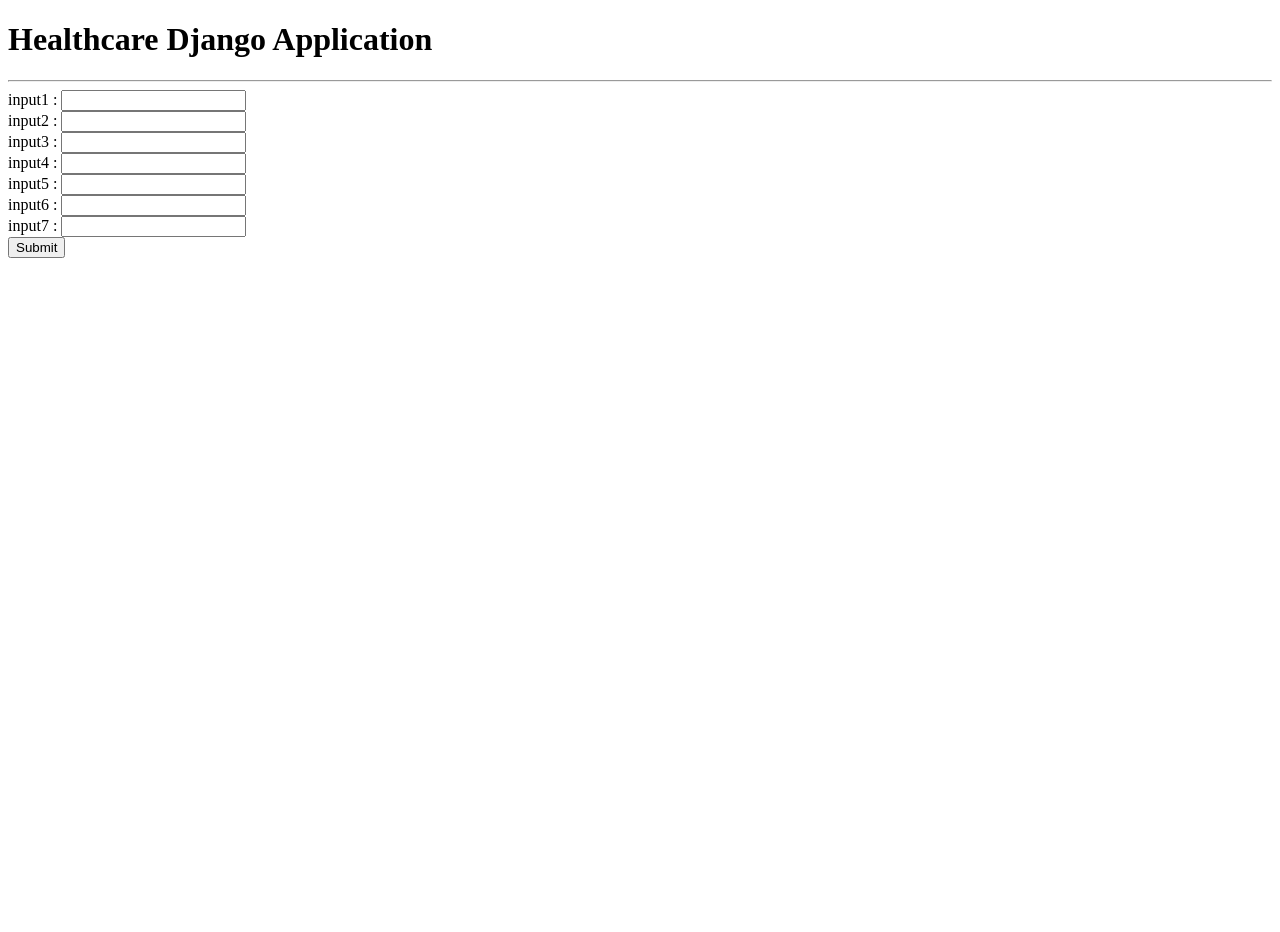
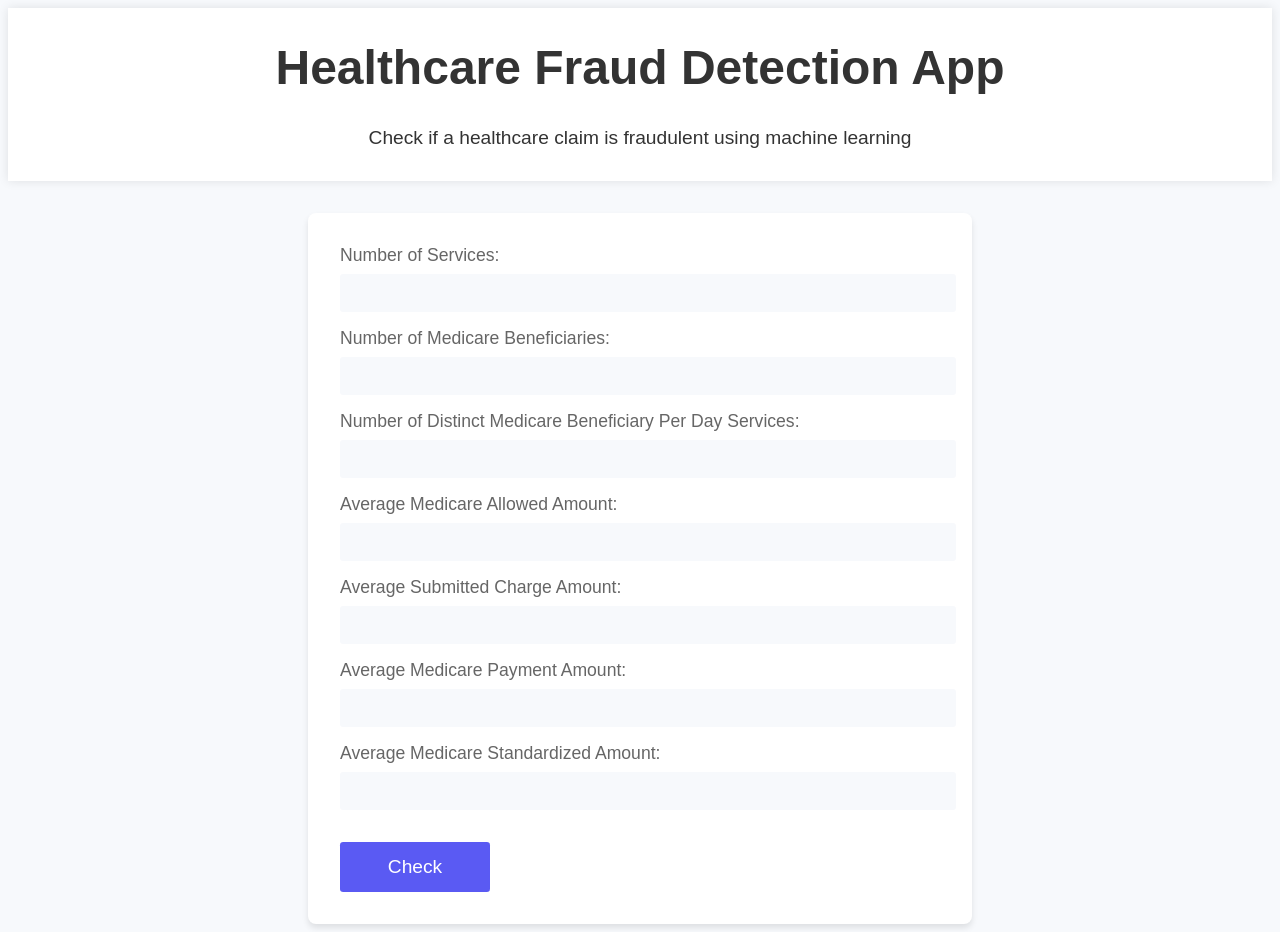
Before and after one commit to Sandeep7784/ML-Minor-Project, a Django app: page /form/ in a window 1280 px wide. Before the commit the page ends 258 px from the top, so only its background shows below. Run offline with Django 4.2, Linux system fonts and the light colour scheme; parts of the project's set-up code (start-up, migrations or seed data) failed here and were passed over.

Commit message:
Added the css for form

```diff
--- a/static/css/form_style.css
+++ b/static/css/form_style.css
@@ -1,86 +1,128 @@
-@import url('https://fonts.googleapis.com/css?family=Montserrat:400,500&display=swap');
+body {
+  background-color: #f7f9fc;
+  color: #333;
+  font-family: Arial, sans-serif;
+}
 
-body {
-	font-family: Montserrat,Arial, Helvetica, sans-serif;
-	background-color:#f7f7f7;
+header {
+    background-color: #fff;
+    box-shadow: 0px 0px 10px rgba(0, 0, 0, 0.1);
+    position: sticky;
+    top: 0;
+    z-index: 999;
 }
-* {box-sizing: border-box}
 
-/* Add padding to container elements */
-.container {
-	background-color:#f7f7f7;
-    padding: 20px;
-    width:500px;
-    position: absolute;
-    left: 50%;
-    top: 50%;
-    transform: translate(-50%, -50%);
-    border:1px solid #ccc;
-    border-radius:10px;
-    -webkit-box-shadow: 2px 1px 21px -9px rgba(0,0,0,0.38);
-    -moz-box-shadow: 2px 1px 21px -9px rgba(0,0,0,0.38);
-    box-shadow: 2px 1px 21px -9px rgba(0,0,0,0.38);
+.header-content {
+max-width: 750px;
+margin: 0 auto;
+padding: 2rem;
+text-align: center;
+}
+
+.header-content h1 {
+margin-top: 0;
+font-size: 3rem;
+color: #333;
+}
+
+.header-content p {
+    margin-bottom: 0;
+    font-size: 1.2rem;
+}
+
+form {
+  margin-top: 2rem !important;
+  background-color: white;
+  padding: 2rem;
+  border-radius: 0.5rem;
+  box-shadow: 0 4px 6px rgba(0, 0, 0, 0.1);
+  max-width: 600px;
+  margin: 0 auto;
+}
+
+label {
+  display: block;
+  font-size: 1.1rem;
+  margin-bottom: 0.5rem;
+  color: #666;
+}
+
+input[type="number"] {
+  border: none;
+  border-radius: 0.2rem;
+  padding: 0.5rem;
+  font-size: 1.2rem;
+  width: 100%;
+  margin-bottom: 1rem;
+  background-color: #f7f9fc;
+  transition: border-color 0.3s ease-in-out;
+}
+
+input[type="number"]:focus {
+  outline: none;
+  border-color: #5a5af3;
+}
+
+input[type="submit"] {
+    background-color: #5a5af3;
+    color: white;
+    border: none;
+    border-radius: 0.2rem;
+    padding: 0.5rem;
+    font-size: 1.2rem;
+    cursor: pointer;
+    transition: background-color 0.3s ease-in-out;
+    margin-top: 1rem;
+    width: 150px;
+    height: 50px;
   }
 
-/* Full-width input fields */
-input[type=text], input[type=password] {
-  width: 100%;
-  padding: 15px;
-  margin: 5px 0 22px 0;
-  display: inline-block;
-  border: none;
-  background: #f7f7f7;
-	font-family: Montserrat,Arial, Helvetica, sans-serif;
-}
-select {
-  width: 18%;
-  padding: 15px;
-  margin: 5px 0 22px 0;
-  display: inline-block;
-  border: none;
-  background: #f7f7f7;
-	font-family: Montserrat,Arial, Helvetica, sans-serif;
+input[type="submit"]:hover {
+    background-color: #3945ff;
+    box-shadow: 0 4px 6px rgba(0, 0, 0, 0.2);
 }
 
-input[type=phone] {
-  width: 81%;
-  padding: 15px;
-  margin: 5px 0 22px 0;
-  display: inline-block;
-  border: none;
-  background: #f7f7f7;
-}
+.result-container {
+    max-width: 960px;
+    margin: 4rem auto;
+    padding: 2rem;
+    text-align: center;
+    background-color: #fff;
+    box-shadow: 0px 0px 10px rgba(0, 0, 0, 0.1);
+  }
 
-input[type=text]:focus, input[type=password]:focus, input[type=phone]:focus, select:focus {
-  background-color: #ddd;
-  outline: none;
-}
+  .result-container h2 {
+    margin-top: 0;
+    margin-bottom: 2rem;
+    font-size: 2rem;
+    color: #333;
+  }
 
+  .result-p {
+    margin-bottom: 1rem;
+    font-size: 1.2rem;
+  }
 
+  .fraudulent {
+    color: #f44336;
+    font-size: 1.5rem;
+    font-weight: bold;
+  }
 
-/* Set a style for all buttons */
-button {
-  background-color: #0eb7f4 !important;
-  color: white;
-  padding: 14px 20px;
-  margin: 8px 0;
-  border: none;
-  cursor: pointer;
-  width: 100%;
-  opacity: 0.9;
-  font-size:16px;
-  font-family: Montserrat,Arial, Helvetica, sans-serif;
-  border-radius:10px;
-}
+  .not-fraudulent {
+    color: #4CAF50;
+    font-size: 1.5rem;
+    font-weight: bold;
+  }
 
-button:hover {
-  opacity:1;
-}
-
-
-/* Change styles for signup button on extra small screens */
-@media screen and (max-width: 300px) {
-  .signupbtn {
-     width: 100%;
+@keyframes pulse {
+  0% {
+    opacity: 0.4;
+  }
+  50% {
+    opacity: 1;
+  }
+  100% {
+    opacity: 0.4;
   }
 }
--- a/templates/main.html
+++ b/templates/main.html
@@ -1,3 +1,4 @@
+{% load static from staticfiles %}
 <!DOCTYPE html>
 <html lang="en">
 <head>
@@ -5,29 +6,58 @@
     <meta http-equiv="X-UA-Compatible" content="IE=edge">
     <meta name="viewport" content="width=device-width, initial-scale=1.0">
     <title>Checking for Fraudster's</title>
+    <link href="{% static 'css/form_style.css' %}" rel="stylesheet">
+
+
 </head>
 <body>
-    <h1>Healthcare Django Application</h1>
-    <hr>
-    {% if result %}
-        <h1>Class you're trying to classify is {{result}}</h1>
-    {% endif %}
+    <header>
+      <div class="header-content">
+        <h1>Healthcare Fraud Detection App</h1>
+        <p>Check if a healthcare claim is fraudulent using machine learning</p>
+      </div>
+    </header>
 
-    <form action="" method="POST">
+    <main>
+        {% if result %}
+          <div class="result-container">
+            <h2>Result</h2>
+            {% if result == "Fraud" %}
+              <!-- <p class="fraudulent">{{ result }}</p> -->
+              <p class="result-p">Class you're trying to classify is</p>
+              <p class="not-fraudulent">Fraudulent</p>
+            {% else %}
+                <p class="result-p">Class you're trying to classify is</p>
+                <p class="not-fraudulent">Not Fraudulent</p>
+            {% endif %}
+          </div>
+        {% endif %}
+      <form action="" method="POST">
         {% csrf_token %}
-        input1 : <input type="number" name="input1" required><br>
-        input2 : <input type="number" name="input2" required><br>
-        input3 : <input type="number" name="input3" required><br>
-        input4 : <input type="number" name="input4" required><br>
-        input5 : <input type="number" name="input5" required><br>
-        input6 : <input type="number" name="input6" required><br>
-        input7 : <input type="number" name="input7" required><br>
-<!--
-        Sepal Length : <input type="number" name="sepal_length" required><br>
-        Sepal Width : <input type="number" name="sepal_width" required><br>
-        Petal Length : <input type="number" name="petal_length" required><br>
-        Petal Width : <input type="number" name="petal_width" required><br> -->
-        <input type="submit">
-    </form>
+        <label for="input1">Number of Services:</label>
+        <input type="number" name="input1" id="input1" required>
+
+        <label for="input2">Number of Medicare Beneficiaries:</label>
+        <input type="number" name="input2" id="input2" required>
+
+        <label for="input3">Number of Distinct Medicare Beneficiary Per Day Services:</label>
+        <input type="number" name="input3" id="input3" required>
+
+        <label for="input4">Average Medicare Allowed Amount:</label>
+        <input type="number" name="input4" id="input4" required>
+
+        <label for="input5">Average Submitted Charge Amount:</label>
+        <input type="number" name="input5" id="input5" required>
+
+        <label for="input6">Average Medicare Payment Amount:</label>
+        <input type="number" name="input6" id="input6" required>
+
+        <label for="input7">Average Medicare Standardized Amount:</label>
+        <input type="number" name="input7" id="input7" required>
+
+        <input type="submit" value="Check">
+      </form>
+
+    </main>
 </body>
 </html>
```
